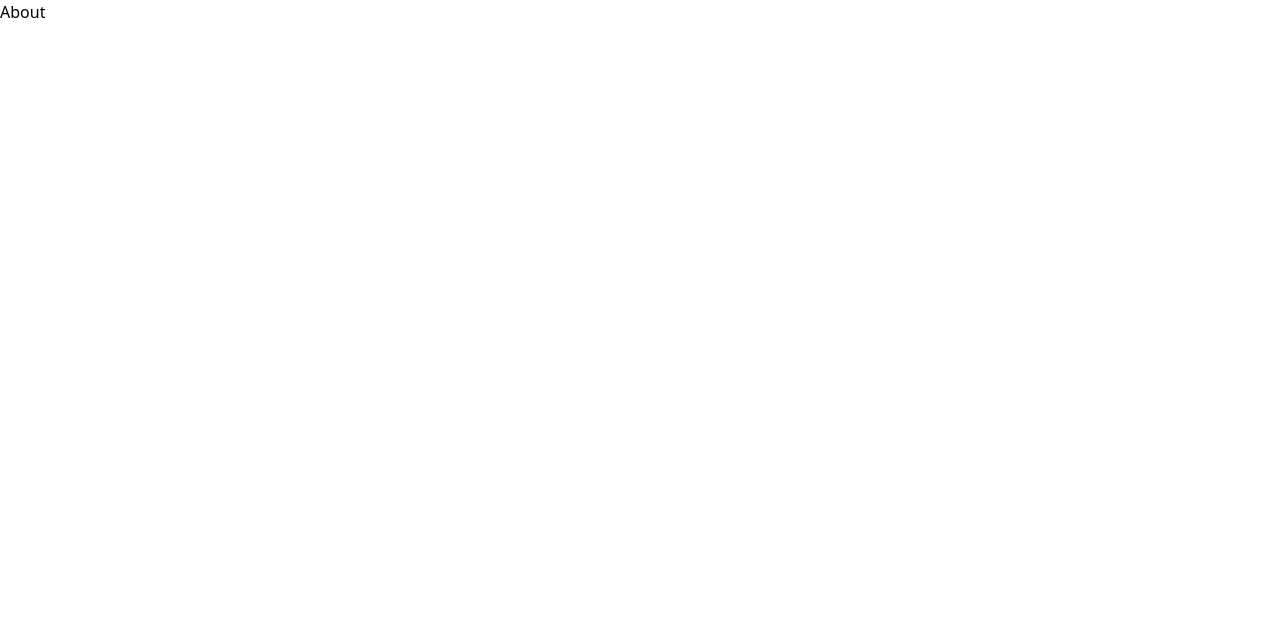
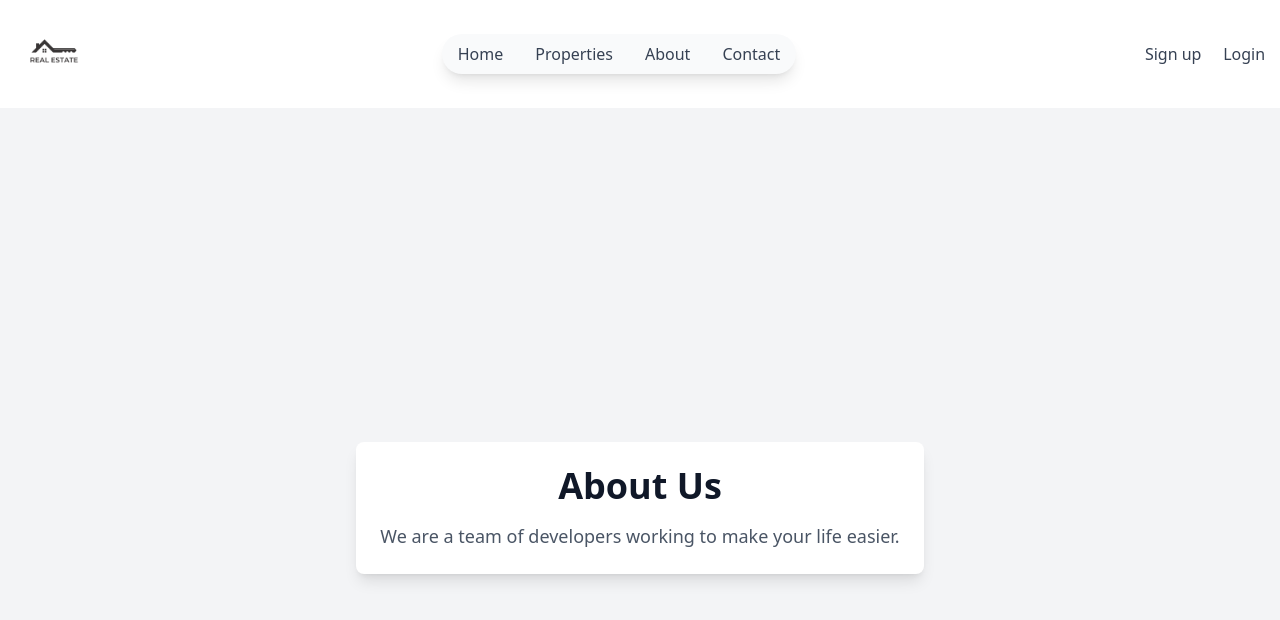
Before and after one commit to OuachouX7/real-Estate-project, a React (Vite) app in the folder client/: page /about in a window 1280 px wide. Shown: the top 620 px of the page. Built offline with nearby package versions, Linux system fonts and the light colour scheme.

Commit message:
added some styling

```diff
--- a/client/src/Pages/About.jsx
+++ b/client/src/Pages/About.jsx
@@ -1,7 +1,21 @@
 import React from "react";
+import { lazy } from "react";
+const Navbar = lazy(() => import("../components/navbar"));
 
 const About = () => {
-  return <div>About</div>;
+  return (
+    <>
+      <Navbar />
+      <div className="flex items-center justify-center min-h-screen bg-gray-100">
+        <div className="text-center p-6 bg-white rounded-lg shadow-lg">
+          <h1 className="text-4xl font-bold text-gray-900 mb-4">About Us</h1>
+          <p className="text-lg text-gray-600">
+            We are a team of developers working to make your life easier.
+          </p>
+        </div>
+      </div>
+    </>
+  );
 };
 
 export default About;
--- a/client/src/Pages/Contact.jsx
+++ b/client/src/Pages/Contact.jsx
@@ -1,7 +1,21 @@
 import React from "react";
+import { lazy } from "react";
+const Navbar = lazy(() => import("../components/navbar"));
 
 const Contact = () => {
-  return <div>Contact</div>;
+  return (
+    <>
+      <Navbar />
+      <div className="flex items-center justify-center min-h-screen bg-gray-100">
+        <div className="text-center p-6 bg-white rounded-lg shadow-lg">
+          <h1 className="text-4xl font-bold text-gray-900 mb-4">Contact Us</h1>
+          <p className="text-lg text-gray-600">
+            For any queries, please contact us at
+          </p>
+        </div>
+      </div>
+    </>
+  );
 };
 
 export default Contact;
--- a/client/src/Pages/Properties.jsx
+++ b/client/src/Pages/Properties.jsx
@@ -1,7 +1,21 @@
 import React from "react";
+import { lazy } from "react";
+const Navbar = lazy(() => import("../components/navbar"));
 
 const Properties = () => {
-  return <div>Properties</div>;
+  return (
+    <>
+      <Navbar />
+      <div className="flex items-center justify-center min-h-screen bg-gray-100">
+        <div className="text-center p-6 bg-white rounded-lg shadow-lg">
+          <h1 className="text-4xl font-bold text-gray-900 mb-4">Properties</h1>
+          <p className="text-lg text-gray-600">
+            Here are the properties available
+          </p>
+        </div>
+      </div>
+    </>
+  );
 };
 
 export default Properties;
--- a/client/src/components/navbar.jsx
+++ b/client/src/components/navbar.jsx
@@ -12,12 +12,12 @@ const Navbar = () => {
     localStorage.removeItem("token");
     localStorage.removeItem("user");
     window.location.reload();
-  }
+  };
 
   return (
-    <div className="navbar w-full flex justify-between items-center p-6 bg-white shadow-md">
-      <div>
-        <img src={logo} alt="Logo" width={100} />
+    <div className="w-full flex justify-between items-center bg-white shadow-md">
+      <div className="p-1 flex justify-center items-center">
+        <img src={logo} alt="Logo" className="w-[100px] h-[100px]" />
       </div>
       <div>
         <ul className="flex space-x-4 p-2 rounded-full shadow-lg bg-gray-50">
@@ -43,20 +43,18 @@ const Navbar = () => {
           </Link>
         </ul>
       </div>
-      <div className="flex space-x-4">
-        {!token && <Link to="/sign-up" className="text-gray-700 hover:text-gray-900">
-          Sign up
-        </Link>}
+      <div className="flex w-[150px] h-[100px] p-1 items-center justify-around">
+        {!token && (
+          <Link to="/sign-up" className="text-gray-700 hover:text-gray-900">
+            Sign up
+          </Link>
+        )}
         {!token && (
           <Link to="/login" className="text-gray-700 hover:text-gray-900">
             Login
           </Link>
         )}
-        {
-          token && (
-            <button onClick={handleLogOut}>Logout</button>
-          )
-        }
+        {token && <button onClick={handleLogOut}>Logout</button>}
       </div>
     </div>
   );
```
